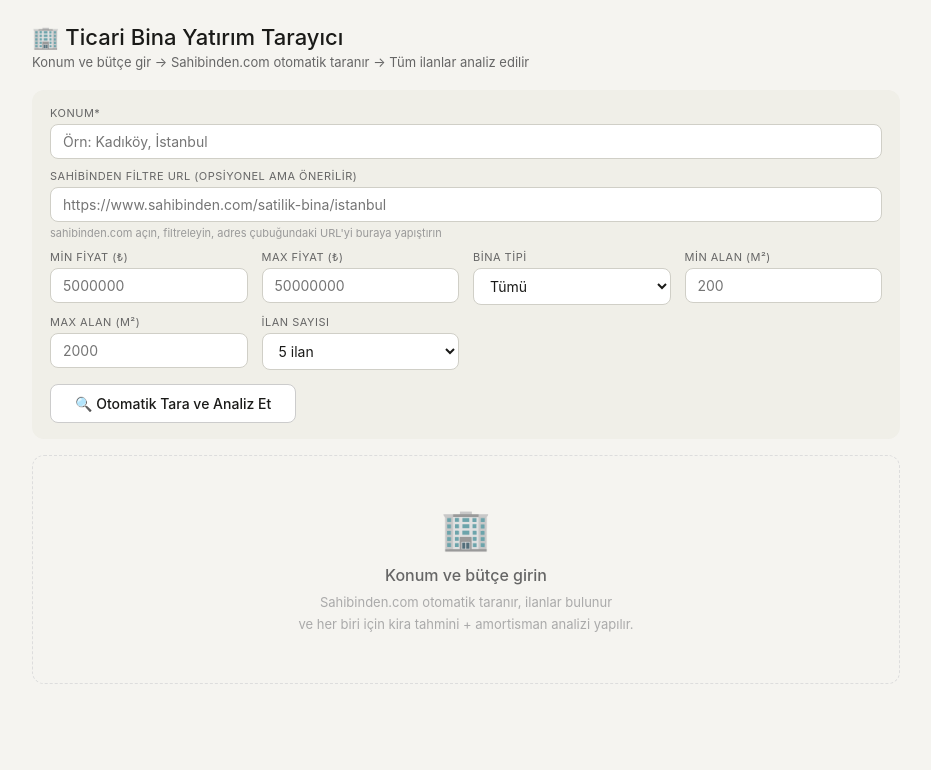
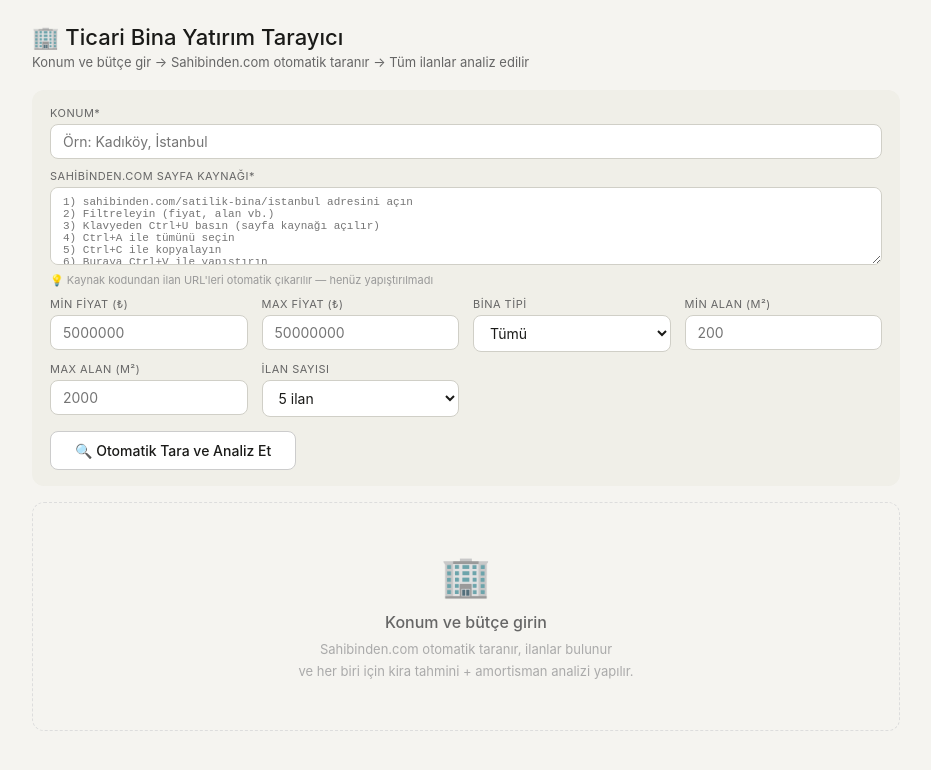
Before and after one commit to dijipolitr-stack/bina_analiz, a React (Vite) app: page / in a window 1280 px wide. Shown: the top 770 px of the page, without its empty margins (174-1105 px from the left). Built offline with nearby package versions, Linux system fonts and the light colour scheme.

Commit message:
sayfa kaynagi ile url cikartma

```diff
--- a/src/App.jsx
+++ b/src/App.jsx
@@ -133,7 +133,7 @@ async function callClaude(messages, useWebSearch) {
 const ILAN_TIPLERI = ['Tümü', 'işyeri', 'ofis', 'mağaza', 'plaza', 'depo', 'arsa üzeri bina'];
 
 export default function App() {
-  const [criteria, setCriteria] = useState({ location: '', minPrice: '', maxPrice: '', type: 'Tümü', minSqm: '', maxSqm: '', count: '5', filterUrl: '' });
+  const [criteria, setCriteria] = useState({ location: '', minPrice: '', maxPrice: '', type: 'Tümü', minSqm: '', maxSqm: '', count: '5', filterUrl: '', pageSource: '' });
   const [properties, setProperties] = useState([]);
   const [steps, setSteps] = useState([]);
   const [running, setRunning] = useState(false);
@@ -156,23 +156,25 @@ export default function App() {
     if (!criteria.location.trim()) { setError('Lütfen konum girin.'); return; }
     setError(''); setRunning(true); setSteps([]); setProperties([]);
     try {
-      addStep('Google\'da sahibinden.com ilanlari aranıyor...');
-      const binaType2 = criteria.type === 'T\u00FCm\u00FC' ? 'ticari bina' : criteria.type;
+      addStep('İlan URL\'leri çıkarılıyor...');
 
-      let fetchPrompt;
-      if (criteria.filterUrl && criteria.filterUrl.includes('sahibinden.com')) {
-        fetchPrompt = 'Su sahibinden.com filtre URL sindeki ilanlara benzer ilanları Google da bul: ' + criteria.filterUrl + '. Google da ara: site:sahibinden.com/ilan/satilik ' + criteria.location + ' ' + binaType2 + '. Sadece https://www.sahibinden.com/ilan/satilik ile baslayan URL ler ver. JSON: {"listings":[{"url":"https://www.sahibinden.com/ilan/satilik-bina-xxx-12345678","title":"baslik"}]}. En az ' + criteria.count + ' ilan.';
+      let listings = [];
+
+      if (criteria.pageSource && criteria.pageSource.length > 100) {
+        // Extract URLs directly from pasted page source
+        const urlRegex = /sahibinden\.com\/ilan\/satilik-[a-z0-9\-]+-\d+/g;
+        const matches = criteria.pageSource.match(urlRegex) || [];
+        const unique = [...new Set(matches)].map(u => ({
+          url: 'https://www.' + u,
+          title: ''
+        }));
+        if (!unique.length) throw new Error('Yapıştırdığınız içerikte sahibinden.com ilan URL\'si bulunamadı. Ctrl+U ile kaynak kodunu kopyaladığınızdan emin olun.');
+        listings = unique.slice(0, Number(criteria.count));
+        addStep(listings.length + ' ilan URL\'si bulundu.');
       } else {
-        fetchPrompt = 'Google da ara: site:sahibinden.com/ilan/satilik-bina ' + criteria.location + (criteria.minPrice ? ' ' + Math.round(criteria.minPrice/1000000) + ' milyon TL' : '') + '. Sadece https://www.sahibinden.com/ilan/satilik ile baslayan URL ler ver. JSON: {"listings":[{"url":"https://www.sahibinden.com/ilan/satilik-bina-xxx-12345678","title":"baslik"}]}. En az ' + criteria.count + ' ilan.';
+        throw new Error('Lütfen sahibinden.com sayfa kaynağını yapıştırın. Sahibinden.com\'u açın → filtreleyin → Ctrl+U → Ctrl+A → Ctrl+C → aşağıdaki kutuya yapıştırın.');
       }
 
-      const searchResult = await callClaude([{ role: 'user', content: fetchPrompt }], true);
-      addStep('Yanit: ' + searchResult.substring(0, 120) + '...');
-      const searchJson = searchResult.match(/\{[\s\S]*\}/);
-      if (!searchJson) throw new Error('URL alinamadi: ' + searchResult.substring(0, 200));
-      const parsedSearch = JSON.parse(searchJson[0]);
-      const listings = parsedSearch.listings || parsedSearch.ilanlar || parsedSearch.results || [];
-      if (!listings.length) throw new Error('Ilan bulunamadi. Filtre URL ekleyerek tekrar deneyin.');
 
       finishLastStep('done');
       addStep(`${listings.length} ilan bulundu. Detaylar okunuyor…`);
@@ -225,9 +227,13 @@ export default function App() {
             <input value={criteria.location} onChange={e => set('location', e.target.value)} placeholder="Örn: Kadıköy, İstanbul" style={{ width: '100%' }} />
           </div>
           <div style={{ gridColumn: '1 / -1' }}>
-            <label style={S.label}>Sahibinden Filtre URL (opsiyonel ama önerilir)</label>
-            <input value={criteria.filterUrl} onChange={e => set('filterUrl', e.target.value)} placeholder="https://www.sahibinden.com/satilik-bina/istanbul" style={{ width: '100%' }} />
-            <div style={{ fontSize: 11, color: '#999', marginTop: 4 }}>sahibinden.com açın, filtreleyin, adres çubuğundaki URL'yi buraya yapıştırın</div>
+            <label style={S.label}>Sahibinden.com Sayfa Kaynağı*</label>
+            <textarea value={criteria.pageSource} onChange={e => set('pageSource', e.target.value)}
+              placeholder={'1) sahibinden.com/satilik-bina/istanbul adresini açın\n2) Filtreleyin (fiyat, alan vb.)\n3) Klavyeden Ctrl+U basın (sayfa kaynağı açılır)\n4) Ctrl+A ile tümünü seçin\n5) Ctrl+C ile kopyalayın\n6) Buraya Ctrl+V ile yapıştırın'}
+              rows={5} style={{ width: '100%', fontFamily: 'monospace', fontSize: 11 }} />
+            <div style={{ fontSize: 11, color: '#999', marginTop: 4 }}>
+              💡 Kaynak kodundan ilan URL'leri otomatik çıkarılır — {criteria.pageSource ? (criteria.pageSource.match(/sahibinden\.com\/ilan\/satilik/g) || []).length + ' ilan URL\'i tespit edildi' : 'henüz yapıştırılmadı'}
+            </div>
           </div>
           <div><label style={S.label}>Min Fiyat (₺)</label><input type="number" value={criteria.minPrice} onChange={e => set('minPrice', e.target.value)} placeholder="5000000" style={{ width: '100%' }} /></div>
           <div><label style={S.label}>Max Fiyat (₺)</label><input type="number" value={criteria.maxPrice} onChange={e => set('maxPrice', e.target.value)} placeholder="50000000" style={{ width: '100%' }} /></div>
```
